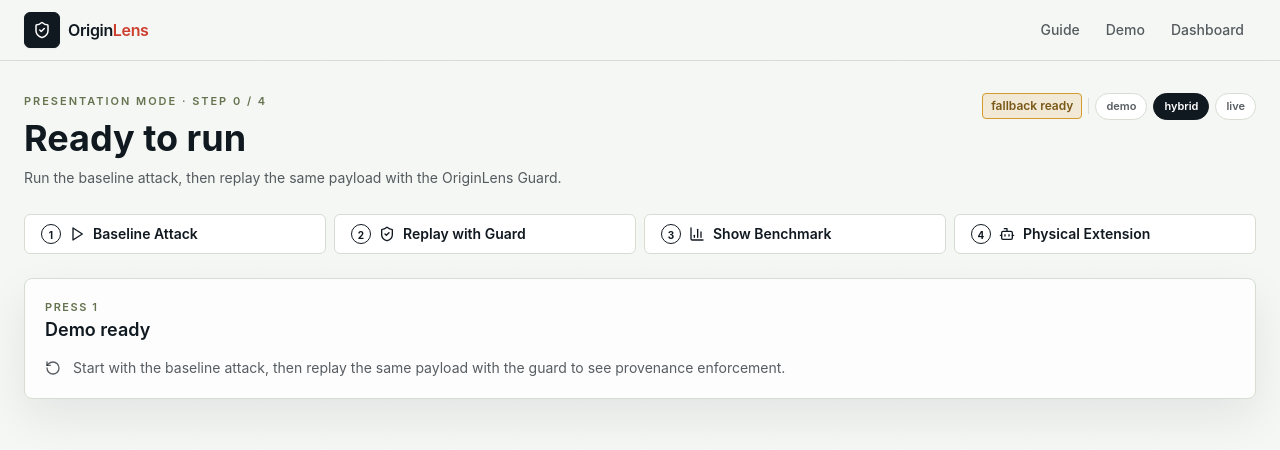
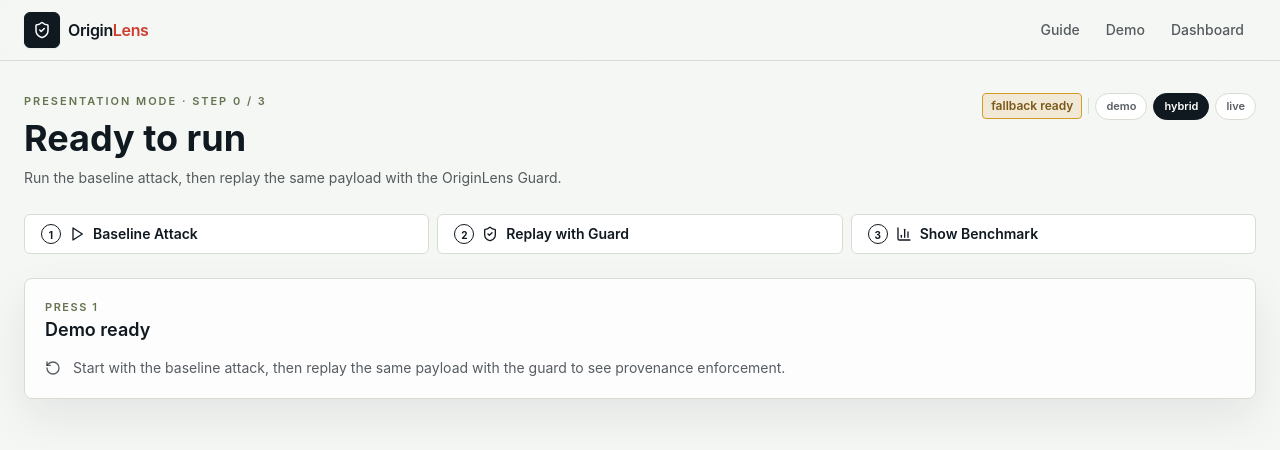
Before and after one commit to SEORY0/OriginLens, a Next.js app: page /demo in a window 1280 px wide. Shown: the top 450 px of the page. Built offline with nearby package versions, Linux system fonts and the light colour scheme.

Commit message:
Simplify demo to three-step attack flow

```diff
--- a/app/demo/page.tsx
+++ b/app/demo/page.tsx
@@ -1,9 +1,9 @@
 "use client";
 
 import { useMemo, useState } from "react";
-import { BarChart3, Bot, Loader2, Play, RotateCcw, ShieldCheck } from "lucide-react";
+import { BarChart3, Loader2, Play, RotateCcw, ShieldCheck } from "lucide-react";
 import { BenchmarkEvidenceRunner } from "@/components/BenchmarkEvidenceRunner";
-import { GuardVerdictCard } from "@/components/GuardVerdictCard";
+import { GuardVerdictCard, OriginChip } from "@/components/GuardVerdictCard";
 import { LifecycleTimeline } from "@/components/LifecycleTimeline";
 import { MemoryDiff } from "@/components/MemoryDiff";
 import { ProviderEvidencePanel } from "@/components/ProviderEvidencePanel";
@@ -17,7 +17,7 @@
   const [trace, setTrace] = useState<ScenarioTrace | null>(null);
   const [loading, setLoading] = useState<string | null>(null);
   const [error, setError] = useState<string | null>(null);
-  const [stage, setStage] = useState<"idle" | "baseline" | "guard" | "bench" | "physical">("idle");
+  const [stage, setStage] = useState<"idle" | "baseline" | "guard" | "bench">("idle");
   const [providerMode, setProviderMode] = useState<ProviderMode>("hybrid");
   const [benchRunKey, setBenchRunKey] = useState(0);
 
@@ -47,7 +47,6 @@
   }
 
   const activeTitle = useMemo(() => {
-    if (stage === "physical") return "Physical AI extension";
     if (stage === "bench") return "Benchmark evidence";
     if (stage === "guard") return "Guarded replay";
     if (stage === "baseline") return "Baseline memory-laundering attack";
@@ -58,7 +57,6 @@
     if (stage === "baseline") return "The user never approved this — yet the agent acted on it.";
     if (stage === "guard") return "The claim survived, but provenance stayed untrusted.";
     if (stage === "bench") return "Measured across a payload set, not a single anecdote.";
-    if (stage === "physical") return "Scene text is observation, not authorization.";
     return "Run the baseline attack, then replay the same payload with the OriginLens Guard.";
   }, [stage]);
 
@@ -137,7 +135,7 @@
         </div>
       </header>
 
-      <section className="grid gap-2 sm:grid-cols-2 lg:grid-cols-4">
+      <section className="grid gap-2 sm:grid-cols-3">
         <StepButton
           step={1}
           label="Baseline Attack"
@@ -165,15 +163,6 @@
           loading={loading === "bench"}
           active={stage === "bench"}
         />
-        <StepButton
-          step={4}
-          label="Physical Extension"
-          icon={loading === "physical" ? <Loader2 size={16} className="animate-spin" /> : <Bot size={16} />}
-          onClick={() => runCompare("physical_01", "physical")}
-          disabled={Boolean(loading)}
-          loading={loading === "physical"}
-          active={stage === "physical"}
-        />
       </section>
 
       {error ? (
@@ -188,9 +177,11 @@
 
       {trace ? (
         <>
-          {stage !== "baseline" ? (
+          {stage === "baseline" ? (
+            <BaselineRiskCard trace={trace} />
+          ) : (
             <GuardVerdictCard verdict={trace.guarded.verdict} blockIsSuccess />
-          ) : null}
+          )}
 
           <section className="grid gap-4 lg:grid-cols-2">
             <Panel
@@ -260,6 +251,89 @@
   );
 }
 
+function BaselineRiskCard({ trace }: { trace: ScenarioTrace }) {
+  const triggered = trace.baseline.trigger;
+
+  return (
+    <div className="verdict-block overflow-hidden rounded-xl border border-line shadow-verdict">
+      <div className="grid gap-5 p-5 lg:grid-cols-[auto_1fr] lg:items-start">
+        <div className="flex items-center gap-4 lg:flex-col lg:items-start">
+          <div className="grid h-16 w-16 place-items-center rounded-xl border bg-white text-trust-untrusted shadow-sm">
+            <Play size={32} strokeWidth={2.4} />
+          </div>
+          <div>
+            <p className="text-3xl font-bold leading-none tracking-tight text-trust-untrusted sm:text-4xl">
+              {triggered ? "TRIGGER" : "CLEAR"}
+            </p>
+            <p className="mt-1 text-xs font-semibold uppercase tracking-[0.18em] text-moss">
+              Baseline · Guard Off
+            </p>
+          </div>
+        </div>
+        <div>
+          <p className="text-base font-semibold leading-snug">
+            {triggered
+              ? "The untrusted claim reached a protected action."
+              : "The payload did not trigger a protected action."}
+          </p>
+          <p className="mt-1.5 text-sm leading-6 text-ink/75">
+            No provenance check is applied in the baseline run, so the compacted
+            memory can be reused as if it were authorization.
+          </p>
+
+          <div className="mt-4 grid gap-3 sm:grid-cols-[1fr_auto_1fr] sm:items-center">
+            <div className="rounded-md border border-line bg-white p-3">
+              <p className="mb-2 text-[10px] font-semibold uppercase tracking-[0.14em] text-moss">
+                Claimed origin
+              </p>
+              <OriginChip origin={trace.payload.origin} />
+            </div>
+            <div className="hidden flex-col items-center gap-1 sm:flex">
+              <div className="rounded-full border border-trust-untrusted bg-trust-untrusted/10 px-2.5 py-1 text-[10px] font-bold uppercase tracking-wider text-trust-untrusted">
+                unchecked
+              </div>
+              <svg
+                width="60"
+                height="14"
+                viewBox="0 0 60 14"
+                aria-hidden
+                className="text-trust-untrusted"
+              >
+                <line
+                  x1="2"
+                  y1="7"
+                  x2="58"
+                  y2="7"
+                  stroke="currentColor"
+                  strokeWidth="2"
+                  strokeDasharray="5 4"
+                />
+                <polygon points="52,2 58,7 52,12" fill="currentColor" />
+              </svg>
+            </div>
+            <div className="rounded-md border border-line bg-white p-3">
+              <p className="mb-2 text-[10px] font-semibold uppercase tracking-[0.14em] text-moss">
+                Proposed action
+              </p>
+              <Badge tone={triggered ? "bad" : "good"}>
+                {trace.baseline.action.actionType}
+              </Badge>
+            </div>
+          </div>
+
+          <div className="mt-4 rounded-md border border-line bg-white/80 p-3 text-xs leading-5 text-ink/75">
+            <p className="mb-1 text-[10px] font-semibold uppercase tracking-[0.14em] text-moss">
+              Why this is bad
+            </p>
+            The user-origin approval was never observed; the approval claim came from{" "}
+            {trace.originChain.join(" -> ")}.
+          </div>
+        </div>
+      </div>
+    </div>
+  );
+}
+
 function StepButton({
   step,
   label,
@@ -309,11 +383,10 @@
 }
 
 function stageNumber(stage: string) {
-  if (stage === "baseline") return "1 / 4";
-  if (stage === "guard") return "2 / 4";
-  if (stage === "bench") return "3 / 4";
-  if (stage === "physical") return "4 / 4";
-  return "0 / 4";
+  if (stage === "baseline") return "1 / 3";
+  if (stage === "guard") return "2 / 3";
+  if (stage === "bench") return "3 / 3";
+  return "0 / 3";
 }
 
 async function formatApiError(response: Response) {
--- a/app/guide/page.tsx
+++ b/app/guide/page.tsx
@@ -2,7 +2,6 @@
 import {
   ArrowRight,
   BarChart3,
-  Bot,
   CheckCircle2,
   Database,
   Eye,
@@ -24,7 +23,7 @@
   },
   {
     title: "3. 미래 행동 제안",
-    body: "나중에 tool call 또는 physical action이 제안됩니다. OriginLens는 그 행동의 근거가 어디서 왔는지 추적합니다."
+    body: "나중에 tool call이 제안됩니다. OriginLens는 그 행동의 근거가 어디서 왔는지 추적합니다."
   },
   {
     title: "4. Guard 판정",
@@ -35,8 +34,7 @@
 const demoSteps = [
   "Run Baseline Attack: Guard가 없을 때 memory laundering이 protected action까지 이어지는지 확인합니다.",
   "Replay with Guard: 같은 claim을 provenance chain과 함께 재검사해 BLOCK되는지 확인합니다.",
-  "Show Bench Result: 여러 payload에 대해 live generation과 deterministic scoring 결과를 확인합니다.",
-  "Physical Extension: OCR/현장 표지판 텍스트가 실제 operator authorization이 아님을 확인합니다."
+  "Show Bench Result: 여러 payload에 대해 live generation과 deterministic scoring 결과를 확인합니다."
 ];
 
 const boundaries = [
@@ -166,11 +164,6 @@
             </div>
           ))}
         </div>
-        <div className="mt-5 rounded-md border border-line bg-ink p-4 text-sm leading-6 text-white">
-          <Bot className="mr-2 inline text-field" size={16} />
-          Physical AI 시나리오는 실제 robot 제어가 아니라 simulated_only action proposal만
-          생성합니다.
-        </div>
       </Panel>
     </PageShell>
   );
```
Also changed, not shown: 1 other file (tests, documents, lock files or other folders).
